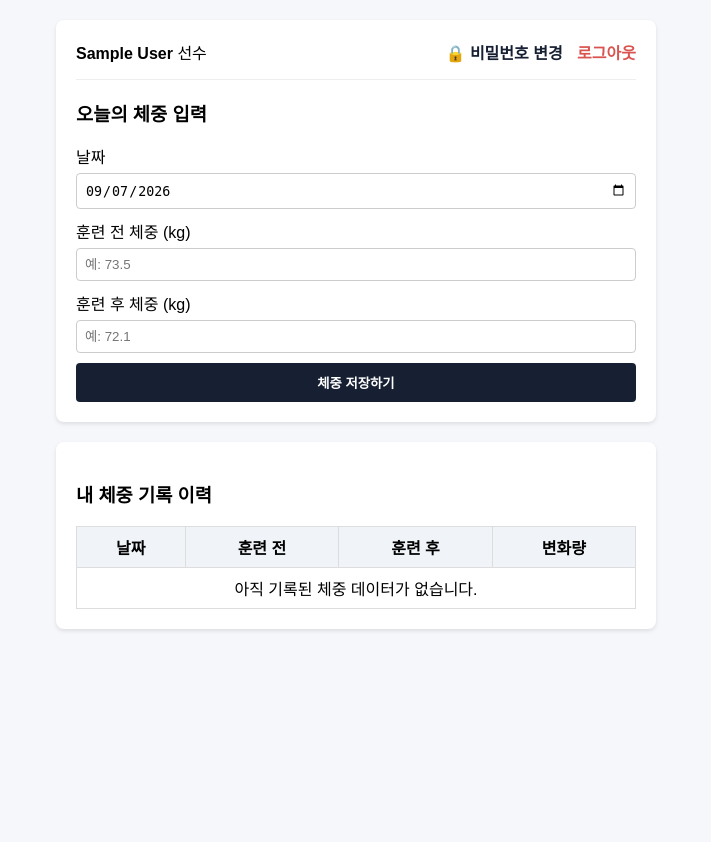
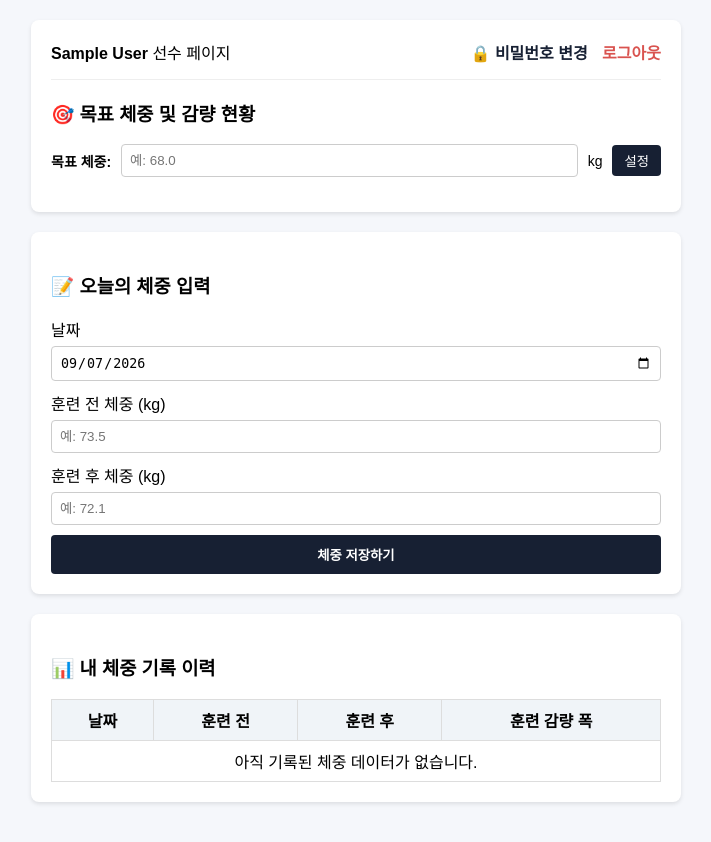
Before and after one commit to Misokim12/weight-tracker, a Flask app: page / in a window 1280 px wide. Shown: the whole page, without its empty margins (284-995 px from the left). Before the commit the page ends 631 px from the top, so only its background shows below. Run offline with Flask 3, Linux system fonts and the light colour scheme; the visitor is signed in with stand-in values (Sample User, id 1); data that the repository does not hold is empty.

Commit message:
Update index.html

```diff
--- a/templates/index.html
+++ b/templates/index.html
@@ -5,22 +5,34 @@
     <meta name="viewport" content="width=device-width, initial-scale=1.0">
     <title>선수 체중 기록 시스템</title>
     <style>
-        body { font-family: sans-serif; padding: 20px; max-width: 600px; margin: 0 auto; background-color: #f5f7fb; }
+        body { font-family: sans-serif; padding: 20px; max-width: 650px; margin: 0 auto; background-color: #f5f7fb; }
         .card { background: white; padding: 20px; border-radius: 8px; box-shadow: 0 2px 4px rgba(0,0,0,0.1); margin-bottom: 20px; }
         .nav { display: flex; justify-content: space-between; align-items: center; border-bottom: 1px solid #eee; padding-bottom: 15px; margin-bottom: 15px; }
         a { color: #172033; text-decoration: none; font-weight: bold; margin-left: 10px; }
+
+        /* 감량 요약 카드 스타일 */
+        .summary-grid { display: grid; grid-template-columns: 1fr 1fr 1fr; gap: 10px; text-align: center; margin-top: 15px; }
+        .stat-box { background: #f8f9fa; padding: 12px; border-radius: 6px; border: 1px solid #e9ecef; }
+        .stat-label { font-size: 12px; color: #6c757d; margin-bottom: 5px; }
+        .stat-val { font-size: 18px; font-weight: bold; color: #172033; }
+
+        /* 프로그레스 바 */
+        .progress-container { width: 100%; background-color: #e9ecef; border-radius: 10px; height: 12px; margin-top: 15px; overflow: hidden; }
+        .progress-bar { height: 100%; background-color: #2e7d32; border-radius: 10px; transition: width 0.3s ease; }
+
         table { width: 100%; border-collapse: collapse; margin-top: 10px; }
         th, td { border: 1px solid #ddd; padding: 8px; text-align: center; }
         th { background-color: #f0f4f8; }
         input[type="number"], input[type="date"] { width: 100%; padding: 8px; box-sizing: border-box; margin-top: 5px; margin-bottom: 10px; border: 1px solid #ccc; border-radius: 4px; }
         .btn { width: 100%; padding: 10px; background: #172033; color: white; border: none; border-radius: 4px; cursor: pointer; font-weight: bold; }
+        .btn-sm { padding: 6px 12px; background: #172033; color: white; border: none; border-radius: 4px; cursor: pointer; }
         .msg { background: #e8f4ea; color: #2e7d32; padding: 10px; border-radius: 4px; margin-bottom: 15px; }
     </style>
 </head>
 <body>
     <div class="card">
         <div class="nav">
-            <div><strong>{{ current_user.name }}</strong> 선수</div>
+            <div><strong>{{ current_user.name }}</strong> 선수 페이지</div>
             <div>
                 <a href="{{ url_for('change_password') }}">🔒 비밀번호 변경</a>
                 <a href="{{ url_for('logout') }}" style="color:#d9534f;">로그아웃</a>
@@ -35,7 +47,54 @@
           {% endif %}
         {% endwith %}
 
-        <h3>오늘의 체중 입력</h3>
+        <!-- 목표 체중 및 감량 달성도 요약 -->
+        <h3>🎯 목표 체중 및 감량 현황</h3>
+        <form action="{{ url_for('set_target_weight') }}" method="POST" style="display:flex; gap:10px; align-items:center; margin-bottom: 15px;">
+            <label style="font-size:14px; white-space:nowrap;"><strong>목표 체중:</strong></label>
+            <input type="number" step="0.1" name="target_weight" placeholder="예: 68.0" value="{{ current_user.target_weight if current_user.target_weight else '' }}" style="margin:0;" required>
+            <span style="font-size:14px;">kg</span>
+            <button type="submit" class="btn-sm" style="white-space:nowrap;">설정</button>
+        </form>
+
+        {% if current_user.target_weight %}
+        <div class="summary-grid">
+            <div class="stat-box">
+                <div class="stat-label">현재 체중</div>
+                <div class="stat-val">{{ latest_weight if latest_weight else '-' }} kg</div>
+            </div>
+            <div class="stat-box">
+                <div class="stat-label">목표 체중</div>
+                <div class="stat-val" style="color:#2e7d32;">{{ current_user.target_weight }} kg</div>
+            </div>
+            <div class="stat-box">
+                <div class="stat-label">목표까지 남은 체중</div>
+                <div class="stat-val" style="color: {% if remaining_weight and remaining_weight <= 0 %}#2e7d32{% else %}#d9534f{% endif %};">
+                    {% if remaining_weight is not none %}
+                        {% if remaining_weight <= 0 %}
+                            목표 달성! 🎉
+                        {% else %}
+                            -{{ remaining_weight }} kg
+                        {% endif %}
+                    {% else %}
+                        -
+                    {% endif %}
+                </div>
+            </div>
+        </div>
+
+        <div style="margin-top:15px; font-size:13px; color:#555; display:flex; justify-content:space-between;">
+            <span>목표 달성률</span>
+            <span><strong>{{ progress_pct }}%</strong></span>
+        </div>
+        <div class="progress-container">
+            <div class="progress-bar" style="width: {{ progress_pct }}%;"></div>
+        </div>
+        {% endif %}
+    </div>
+
+    <!-- 오늘 체중 기록 입력 -->
+    <div class="card">
+        <h3>📝 오늘의 체중 입력</h3>
         <form action="{{ url_for('record_weight') }}" method="POST">
             <label>날짜</label>
             <input type="date" name="date" required id="today-date">
@@ -50,15 +109,16 @@
         </form>
     </div>
 
+    <!-- 과거 기록 표 -->
     <div class="card">
-        <h3>내 체중 기록 이력</h3>
+        <h3>📊 내 체중 기록 이력</h3>
         <table>
             <thead>
                 <tr>
                     <th>날짜</th>
                     <th>훈련 전</th>
                     <th>훈련 후</th>
-                    <th>변화량</th>
+                    <th>훈련 감량 폭</th>
                 </tr>
             </thead>
             <tbody>
@@ -69,7 +129,9 @@
                     <td>{{ r.weight_after if r.weight_after else '-' }} kg</td>
                     <td>
                         {% if r.weight_before and r.weight_after %}
-                            {{ (r.weight_after - r.weight_before) | round(2) }} kg
+                            <span style="color:#2e7d32; font-weight:bold;">
+                                {{ (r.weight_after - r.weight_before) | round(2) }} kg
+                            </span>
                         {% else %}
                             -
                         {% endif %}
@@ -85,7 +147,6 @@
     </div>
 
     <script>
-        // 오늘 날짜 자동 선택
         document.getElementById('today-date').value = new Date().toISOString().substring(0, 10);
     </script>
 </body>
```
